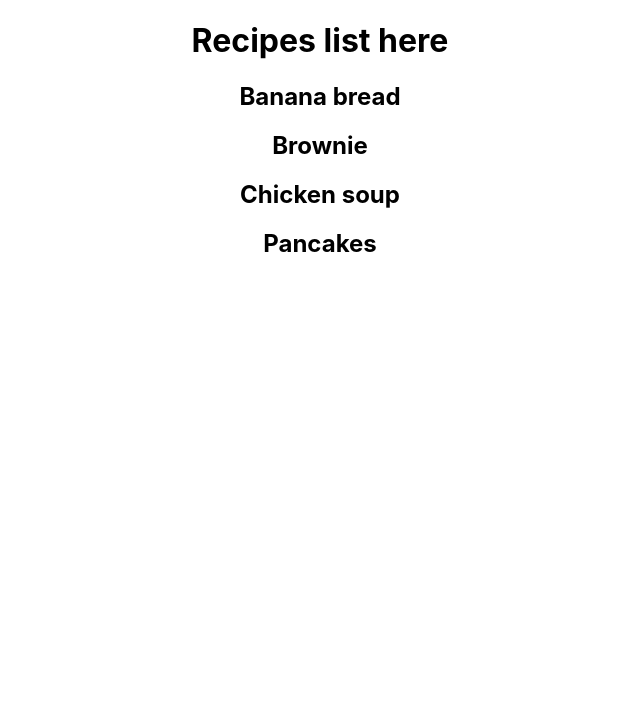
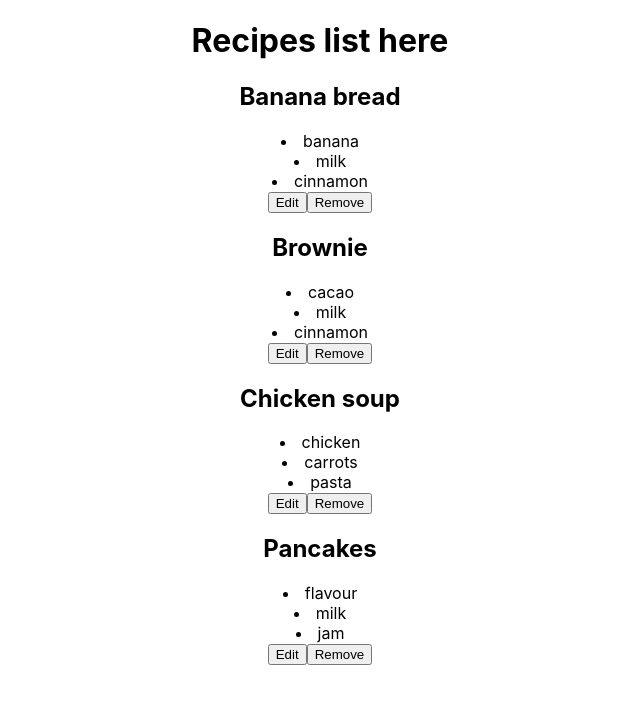
Before and after one commit to lucasgoral/react-crud, a React (Create React App) app: page / in a window 1280 px wide. Shown: the top 704 px of the page, without its empty margins (320-960 px from the left). Built offline with nearby package versions, Linux system fonts and the light colour scheme.

Commit message:
added list display and remove item button

```diff
--- a/package.json
+++ b/package.json
@@ -12,7 +12,8 @@
     "react-router-dom": "^5.1.2",
     "react-scripts": "3.3.0",
     "redux": "^4.0.5",
-    "redux-devtools-extension": "^2.13.8"
+    "redux-devtools-extension": "^2.13.8",
+    "uuid": "^3.4.0"
   },
   "scripts": {
     "start": "react-scripts start",
--- a/src/actions/Actions.jsx
+++ b/src/actions/Actions.jsx
@@ -2,6 +2,4 @@
  * action types
  */
 
-export const SET_TRACK = 'SET_TRACK';
-export const SET_TRACKS = 'SET_TRACKS';
-export const LOG_IN = 'LOG_IN';
+export const REMOVE_ITEM = 'REMOVE_ITEM';
--- /dev/null
+++ b/src/components/RecipeItem.jsx
@@ -0,0 +1,21 @@
+import React from "react";
+import { v1 } from "uuid";
+
+const RecipeItem = ({ title, ingredients, remove, edit }) => {
+  return (
+    <div>
+      <h2>{title}</h2>
+      {ingredients.map(item => (
+        <li key={v1()}>{item}</li>
+      ))}
+      <button type="button" onClick={edit}>
+        Edit
+      </button>
+      <button type="button" onClick={remove}>
+        Remove
+      </button>
+    </div>
+  );
+};
+
+export default RecipeItem;
--- a/src/containers/RecipesList.jsx
+++ b/src/containers/RecipesList.jsx
@@ -1,29 +1,41 @@
 import React from "react";
 import { connect } from "react-redux";
+import RecipeItem from "../components/RecipeItem";
+import { REMOVE_ITEM } from "../actions/Actions";
 
 const mapStateToProps = state => {
-  console.log(state)
+  console.log(state);
   const { recipesList } = state;
-  return {recipesList}
- };
-const mamDispatchToProps = dispatch => ({ dispatch });
-const RecipesList = ({recipesList, dispatch}) => {
-
-    // eslint-disable-next-line no-console
-    console.log(recipesList);
-        // eslint-disable-next-line no-console
-        console.log(dispatch);
-
-
-
-
+  return { recipesList };
+};
+const mapDispatchToProps = dispatch => {
+  return {
+    removeItem: key => dispatch({ type: REMOVE_ITEM, key })
+  };
+};
+const RecipesList = ({ recipesList, removeItem }) => {
+  // eslint-disable-next-line no-console
+  console.log(recipesList);
+  // eslint-disable-next-line no-console
 
   return (
     <div>
       <h1>Recipes list here</h1>
-      {recipesList.map(item => <h2 key={item.key}>{item.title}</h2>)}
+      {recipesList.map(item => (
+        <RecipeItem
+          key={item.key}
+          title={item.title}
+          ingredients={item.ingredients}
+          remove={() => {
+            removeItem(item.key);
+          }}
+          edit={() => {
+            alert("edit");
+          }}
+        />
+      ))}
     </div>
   );
 };
 
-export default connect(mapStateToProps, mamDispatchToProps)(RecipesList);
+export default connect(mapStateToProps, mapDispatchToProps)(RecipesList);
--- a/src/reducers/recipesList.jsx
+++ b/src/reducers/recipesList.jsx
@@ -1,25 +1,36 @@
-
+import { REMOVE_ITEM } from "../actions/Actions";
 
 const recipesList = [
-   {title: 'Banana bread',key:'76876768768768768', ingredients: ['banana', 'milk', 'cinnamon']},
-   {title: 'Brownie',key:'76gdfg', ingredients: ['cacao', 'milk', 'cinnamon']},
-   {title: 'Chicken soup',key:'76hfggh68768768', ingredients: ['chicken', 'carrots', 'pasta']},
-   {title: 'Pancakes',key:'7687676hfd768', ingredients: ['flavour', 'milk', 'jam']}
-  ]
-
-
+  {
+    title: "Banana bread",
+    key: "76876768768768768",
+    ingredients: ["banana", "milk", "cinnamon"]
+  },
+  {
+    title: "Brownie",
+    key: "76gdfg",
+    ingredients: ["cacao", "milk", "cinnamon"]
+  },
+  {
+    title: "Chicken soup",
+    key: "76hfggh68768768",
+    ingredients: ["chicken", "carrots", "pasta"]
+  },
+  {
+    title: "Pancakes",
+    key: "7687676hfd768",
+    ingredients: ["flavour", "milk", "jam"]
+  }
+];
 
 const reducer = (state = recipesList, action) => {
   switch (action.type) {
-    case 'SET_TRACK':
-      return {
-        ...state, trackNumber: action.trackNumber
-      };
+    case REMOVE_ITEM:
+      return [...state].filter(item => item.key !== action.key);
 
     default:
       return state;
   }
-}
-
+};
 
 export default reducer;
```
